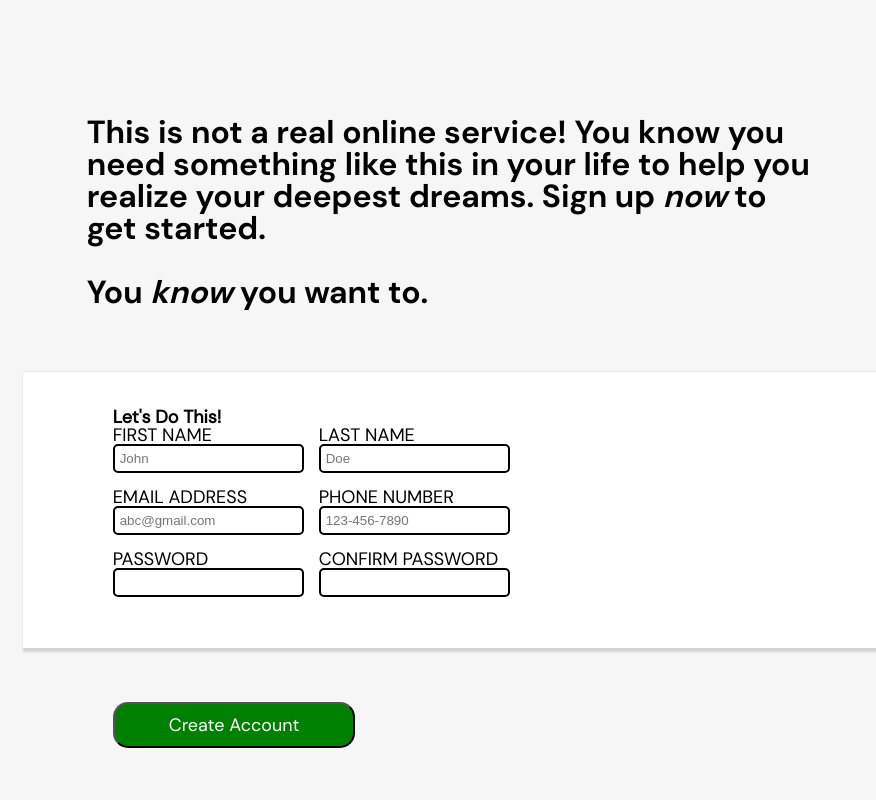
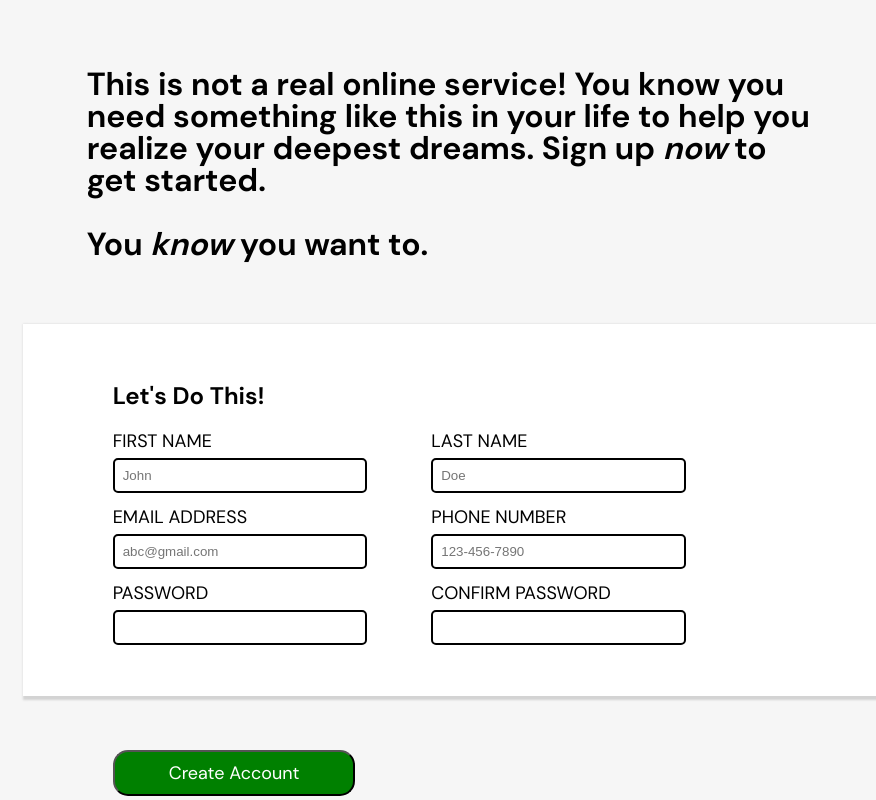
Before and after one commit to austinjbarrow2000/sign-up, a plain HTML site: page index.html in a window 1280 px wide. Shown: the full height of the page, 404-1280 px from the left. Drawn offline with Linux system fonts and the light colour scheme.

Commit message:
Add form input and title spacing and sizing

```diff
--- a/index.html
+++ b/index.html
@@ -13,19 +13,18 @@
         <img id = "splash" src="nasa-yZygONrUBe8-unsplash.jpg">
     </div>
     <div id="rightContainer">
-        <h2 id = "intro">
+        <p id = "intro">
             This is not a real online service! You know you need something
             like this in your life to help you realize your deepest dreams.
             Sign up <em>now</em> to get started.
             <br><br>
             You <em>know</em> you want to.
-        </h2>
+        </p>
 
-        <form action="">
+        <form action="#">
             <div id = "form-inputs">
-                <h1>Let's Do This!</h1>
+                <p id = "form-title">Let's Do This!</p>
 
-                <div class="input-container">
                 <div class="input-group">
                     <label for="first_name">FIRST NAME</label>
                     <input type="text" id="first_name" name="first_name" placeholder="John">
@@ -35,10 +34,8 @@
                     <label for="last_name">LAST NAME</label>
                     <input type="text" id="last_name" name="last_name" placeholder="Doe">
                 </div>
-                </div>
 
 
-                <div class="input-container">
                 <div class="input-group">
                     <label for="user_email">EMAIL ADDRESS</label>
                     <input type="email" id="user_email" name="email" placeholder="abc@gmail.com">
@@ -49,9 +46,7 @@
                     <input type="tel" id="phone_number" name="phone_number" pattern="^(1-)?\d{3}-\d{3}-\d{4}$"
                         placeholder="123-456-7890">
                 </div>
-                </div>
 
-                <div class="input-container">
                 <div class="input-group">
                     <label for="user_password">PASSWORD</label>
                     <input type="password" id="user_password" name="password">
@@ -60,7 +55,6 @@
                 <div class="input-group">
                     <label for="confirm_password">CONFIRM PASSWORD</label>
                     <input type="password" id="confirm_password" name="password">
-                    </div>
                 </div>
             </div>
 
--- a/style.css
+++ b/style.css
@@ -46,16 +46,23 @@ img {
     margin-bottom: 3em;
     padding-left: 5em;
     font-size: large;
+    display: flex;
+    flex-flow: row wrap;
 }
 
-.input-container {
-    display: flex;
-    justify-content: start;
+#form-title {
+    font-family: "DMSans-Bold", Verdana, Tahoma, sans-serif;
+    font-size: x-large;
+    width: 100%;
+    padding: 1em 0 1em 0;
 }
 
 .input-group {
     display: flex;
     flex-direction: column;
+    width: 35%;
+    flex-flow: column wrap;
+    padding-right: 4rem;
 }
 
 #rightContainer {
@@ -68,8 +75,8 @@ img {
 input {
     border: 2px solid #000;
     margin-bottom: 15px;
-    margin-right: 15px;
-    padding: 5px;
+    padding: 0.5rem;
+    margin-top: 0.5rem;
     border-radius: 5px;
 }
 
```
Lines whose indentation alone changed are shown as unchanged.
